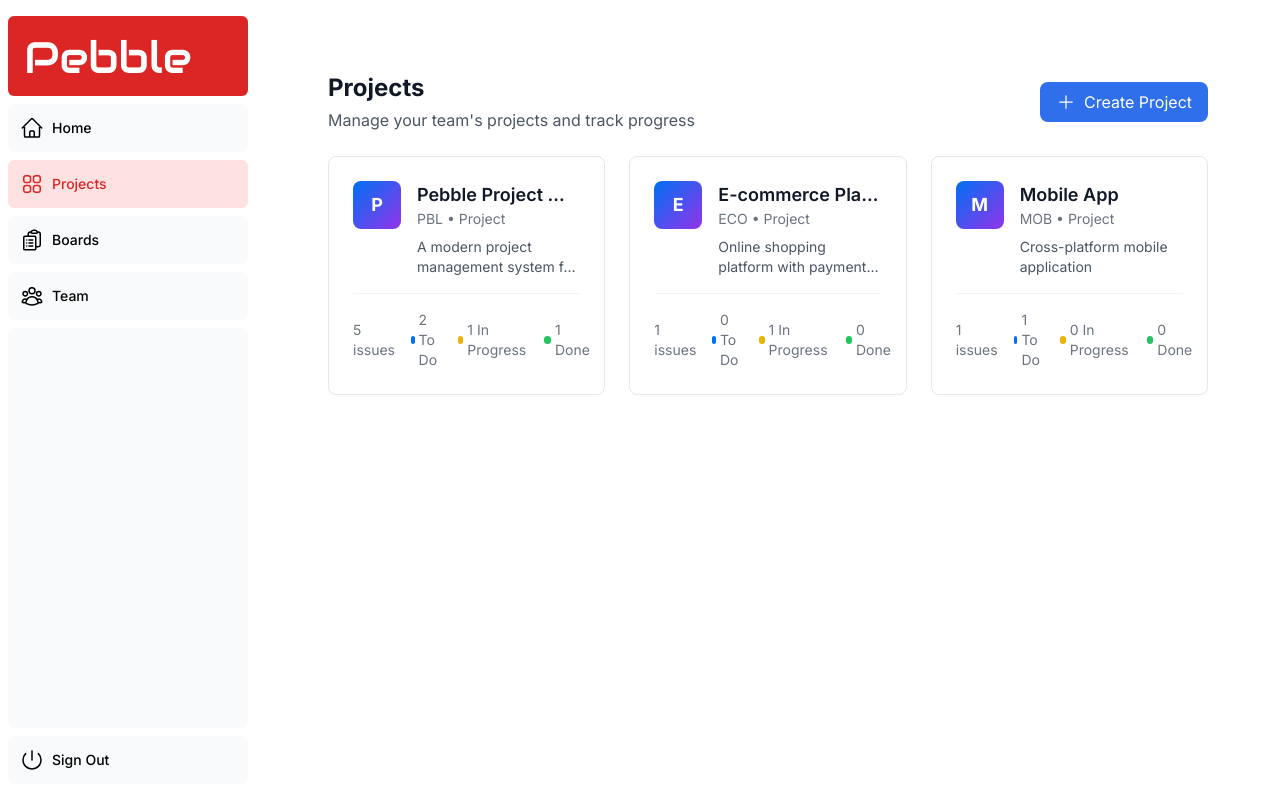
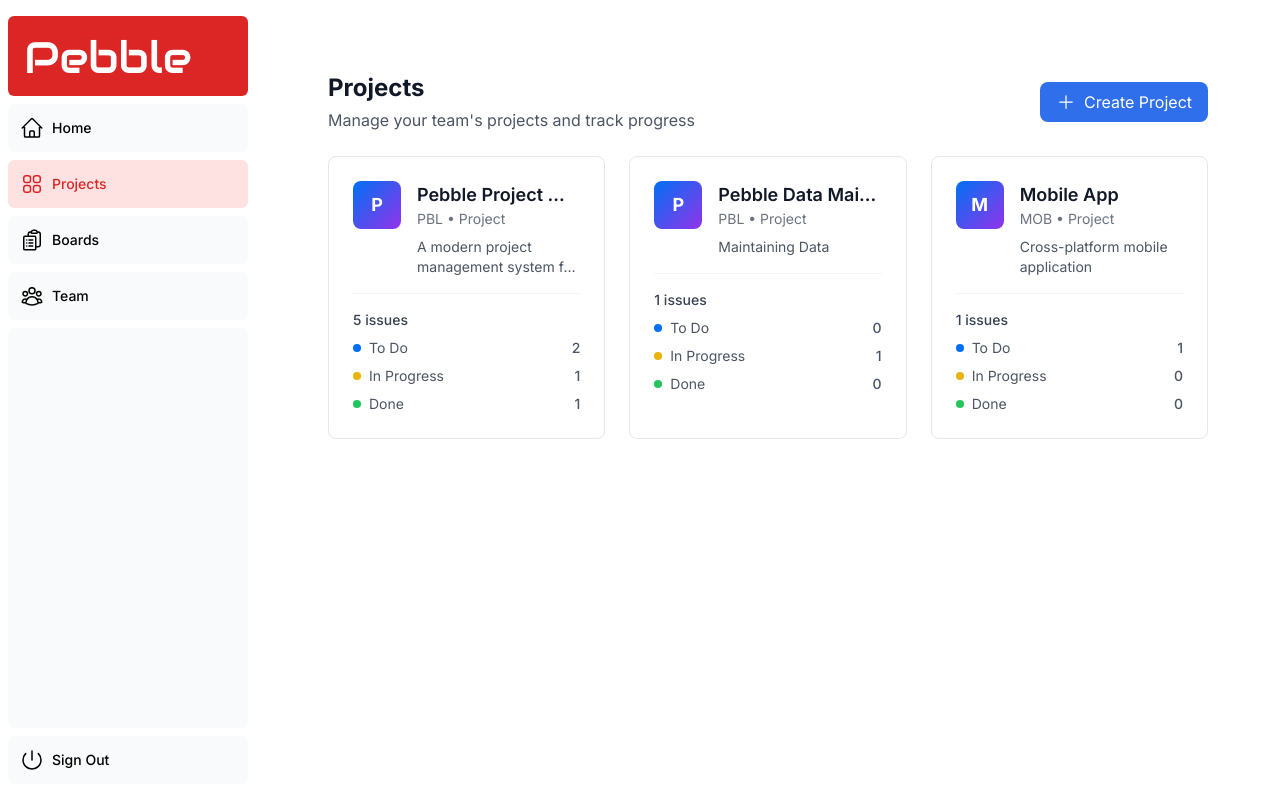
Before and after one commit to marci0garcia/pebble, a Next.js app: page /dashboard/projects in a window 1280 px wide. Built offline with nearby package versions, Linux system fonts and the light colour scheme; a web font is replaced by a local one.

Commit message:
minor change to project page display

```diff
--- a/app/dashboard/projects/page.tsx
+++ b/app/dashboard/projects/page.tsx
@@ -74,21 +74,32 @@ export default function SimpleProjectsPage() {
                   </div>
                 </div>
 
-                <div className="flex items-center justify-between mt-4 pt-4 border-t border-gray-100">
-                  <div className="flex items-center gap-4 text-sm text-gray-500">
-                    <span>{projectIssues.length} issues</span>
-                    <span className="flex items-center gap-1">
-                      <div className="w-2 h-2 bg-blue-500 rounded-full"></div>
-                      {todoIssues} To Do
-                    </span>
-                    <span className="flex items-center gap-1">
-                      <div className="w-2 h-2 bg-yellow-500 rounded-full"></div>
-                      {inProgressIssues} In Progress
-                    </span>
-                    <span className="flex items-center gap-1">
-                      <div className="w-2 h-2 bg-green-500 rounded-full"></div>
-                      {doneIssues} Done
-                    </span>
+                <div className="mt-4 pt-4 border-t border-gray-100">
+                  <div className="flex items-center justify-between mb-2">
+                    <span className="text-sm font-medium text-gray-700">{projectIssues.length} issues</span>
+                  </div>
+                  <div className="grid grid-cols-1 gap-2">
+                    <div className="flex items-center justify-between text-sm text-gray-600">
+                      <div className="flex items-center gap-2">
+                        <div className="w-2 h-2 bg-blue-500 rounded-full"></div>
+                        <span>To Do</span>
+                      </div>
+                      <span className="font-medium">{todoIssues}</span>
+                    </div>
+                    <div className="flex items-center justify-between text-sm text-gray-600">
+                      <div className="flex items-center gap-2">
+                        <div className="w-2 h-2 bg-yellow-500 rounded-full"></div>
+                        <span>In Progress</span>
+                      </div>
+                      <span className="font-medium">{inProgressIssues}</span>
+                    </div>
+                    <div className="flex items-center justify-between text-sm text-gray-600">
+                      <div className="flex items-center gap-2">
+                        <div className="w-2 h-2 bg-green-500 rounded-full"></div>
+                        <span>Done</span>
+                      </div>
+                      <span className="font-medium">{doneIssues}</span>
+                    </div>
                   </div>
                 </div>
               </Link>
--- a/app/lib/mock-data.ts
+++ b/app/lib/mock-data.ts
@@ -68,9 +68,9 @@ export const mockProjects: Project[] = [
   },
   {
     id: '2',
-    name: 'E-commerce Platform',
-    key: 'ECO',
-    description: 'Online shopping platform with payment integration',
+    name: 'Pebble Data Maintenance',
+    key: 'PBL',
+    description: 'Maintaining Data',
   },
   {
     id: '3',
```
Also changed, not shown: app/dashboard/projects/[key]/summary/page.tsx (line endings or trailing spaces), app/dashboard/projects/[key]/timeline/page.tsx (line endings or trailing spaces), app/ui/projects/issue-detail-modal.tsx (line endings or trailing spaces).
